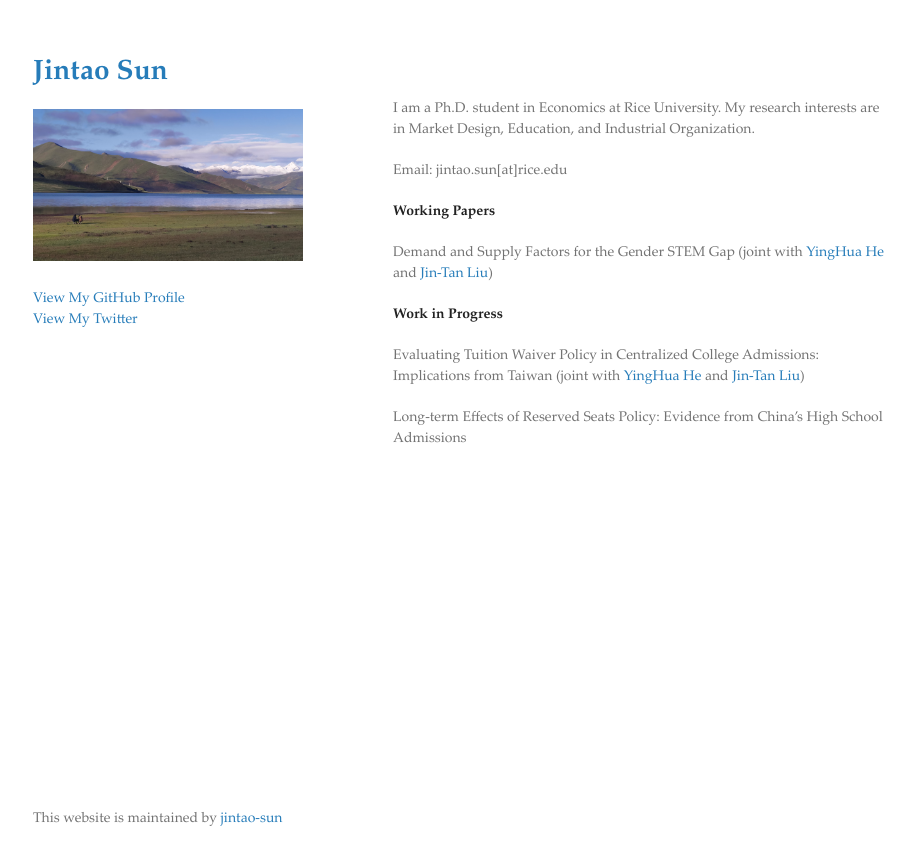
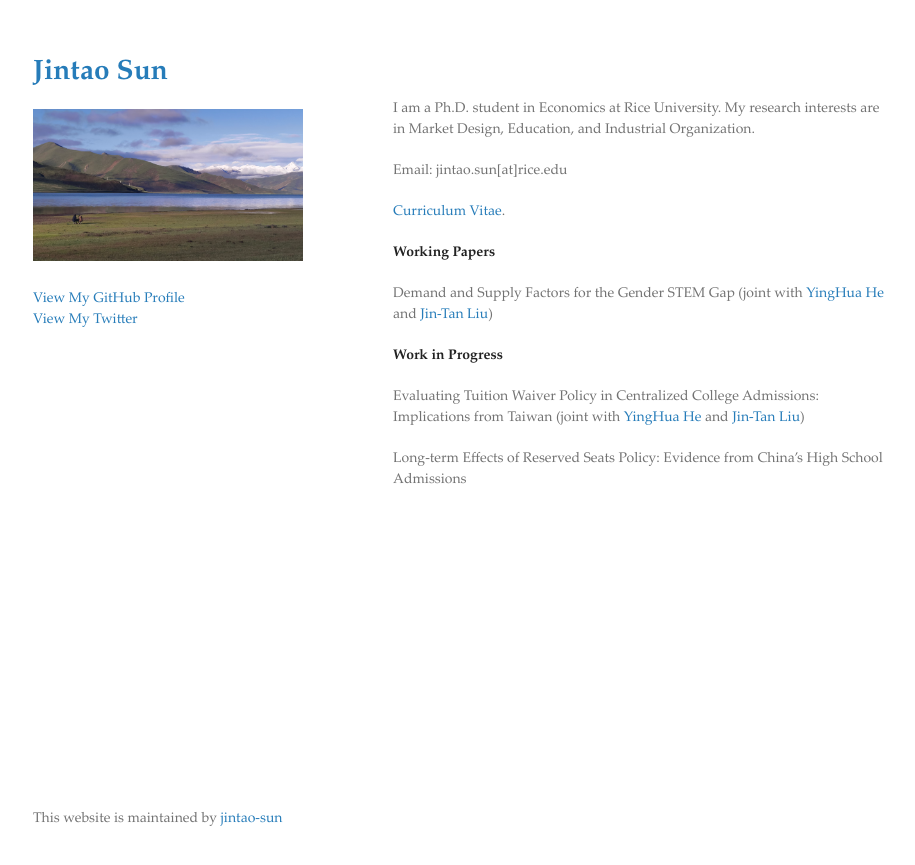
Before and after one commit to jintao-sun/jintao-sun.github.io, a Jekyll site: the page built from index.md, in a window 1280 px wide. Shown: the top 865 px of the page, without its empty margins (177-1092 px from the left). Built offline with Jekyll 4.4.1, drawn with Linux system fonts in a browser that asks for light colours; the repository's description, which GitHub fills in, is left out.

Commit message:
Update index.md

```diff
--- a/index.md
+++ b/index.md
@@ -8,6 +8,9 @@ I am a Ph.D. student in Economics at Rice University. My research interests are
 
 Email: jintao.sun[at]rice.edu
 
+[Curriculum Vitae](./curriculum-vitae.html).
+
+
 **Working Papers**
 
 Demand and Supply Factors for the Gender STEM Gap (joint with [YingHua He](https://sites.google.com/site/yinghuahe/){:target="_blank"} and [Jin-Tan Liu](https://homepage.ntu.edu.tw/~liujt/){:target="_blank"})
```
